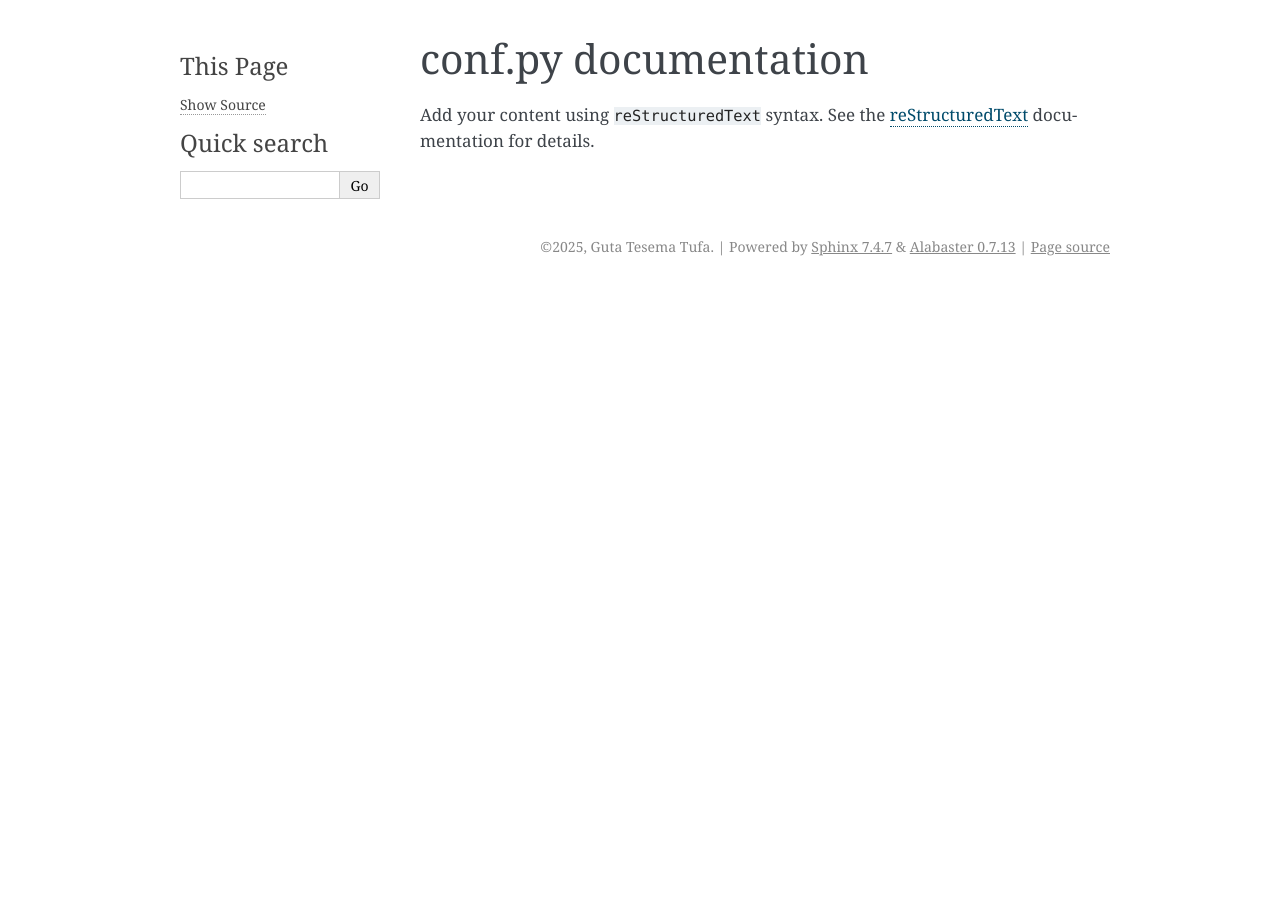
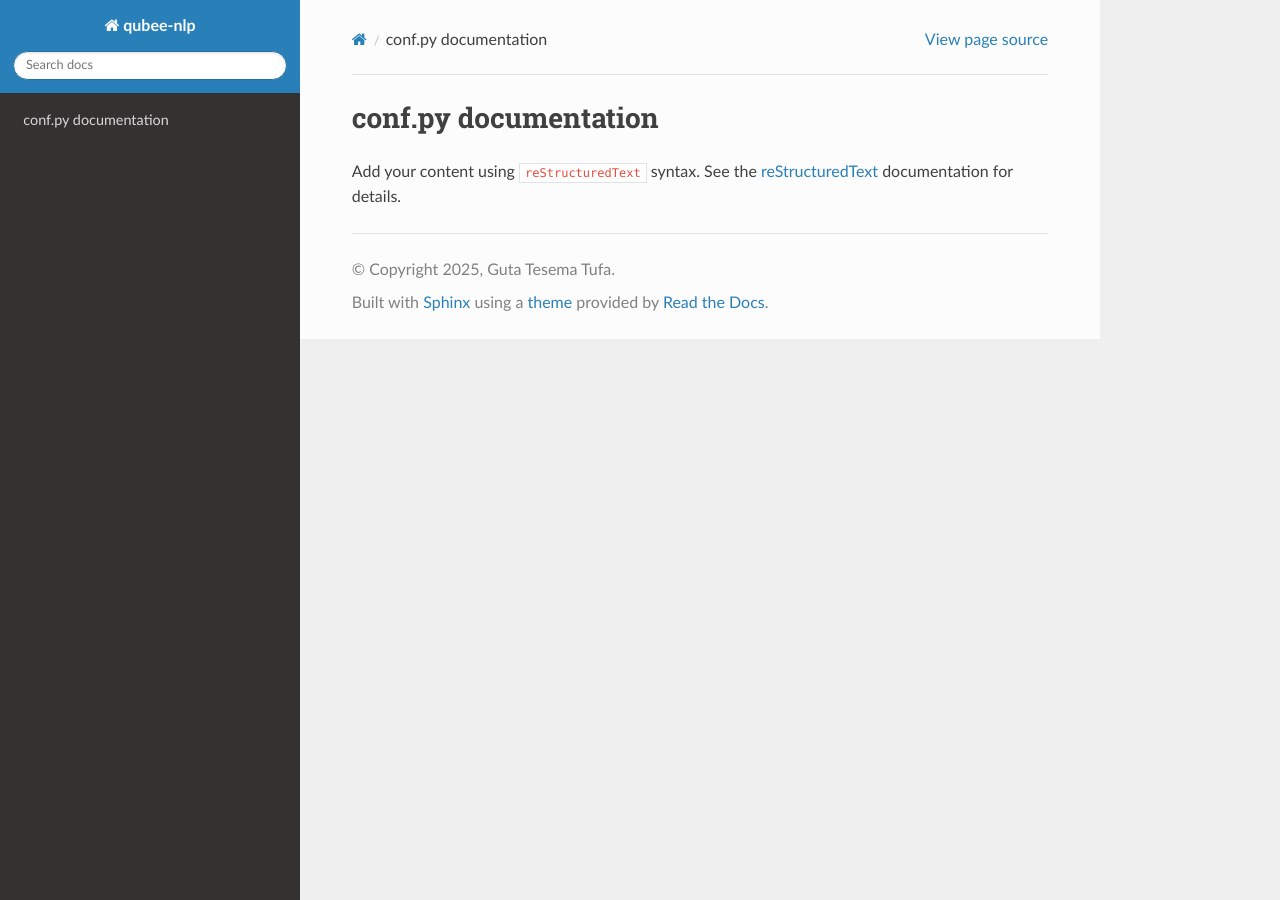
Before and after one commit to GUUTA/qubee-nlp, a Sphinx documentation site: the page built from docs/source/index.rst, in a window 1280 px wide. Built offline with Sphinx 7.4.7 and the Read the Docs theme 3.1.0, drawn with Linux system fonts in a browser that asks for light colours.

Commit message:
new file added

```diff
--- /dev/null
+++ b/docs/requirements.txt
@@ -0,0 +1,4 @@
+sphinx>=7.0.0
+sphinx-rtd-theme>=1.0.0
+sphinx-autodoc-typehints>=1.0.0
+myst-parser>=2.0.0
--- a/docs/source/conf.py
+++ b/docs/source/conf.py
@@ -1,28 +1,24 @@
-# Configuration file for the Sphinx documentation builder.
-#
-# For the full list of built-in configuration values, see the documentation:
-# https://www.sphinx-doc.org/en/master/usage/configuration.html
+import os
+import sys
+sys.path.insert(0, os.path.abspath('../../'))  # project root relative to source/
 
 # -- Project information -----------------------------------------------------
-# https://www.sphinx-doc.org/en/master/usage/configuration.html#project-information
-
-project = 'conf.py'
+project = 'qubee-nlp'
+author = 'Guta Tesema Tufa'
 copyright = '2025, Guta Tesema Tufa'
-author = 'Guta Tesema Tufa'
 release = '0.1.0'
 
 # -- General configuration ---------------------------------------------------
-# https://www.sphinx-doc.org/en/master/usage/configuration.html#general-configuration
-
-extensions = []
+extensions = [
+    'sphinx.ext.autodoc',
+    'sphinx.ext.napoleon',
+    'sphinx_autodoc_typehints',
+    'myst_parser',
+]
 
 templates_path = ['_templates']
 exclude_patterns = []
 
-
-
 # -- Options for HTML output -------------------------------------------------
-# https://www.sphinx-doc.org/en/master/usage/configuration.html#options-for-html-output
-
-html_theme = 'alabaster'
+html_theme = 'sphinx_rtd_theme'
 html_static_path = ['_static']
```
